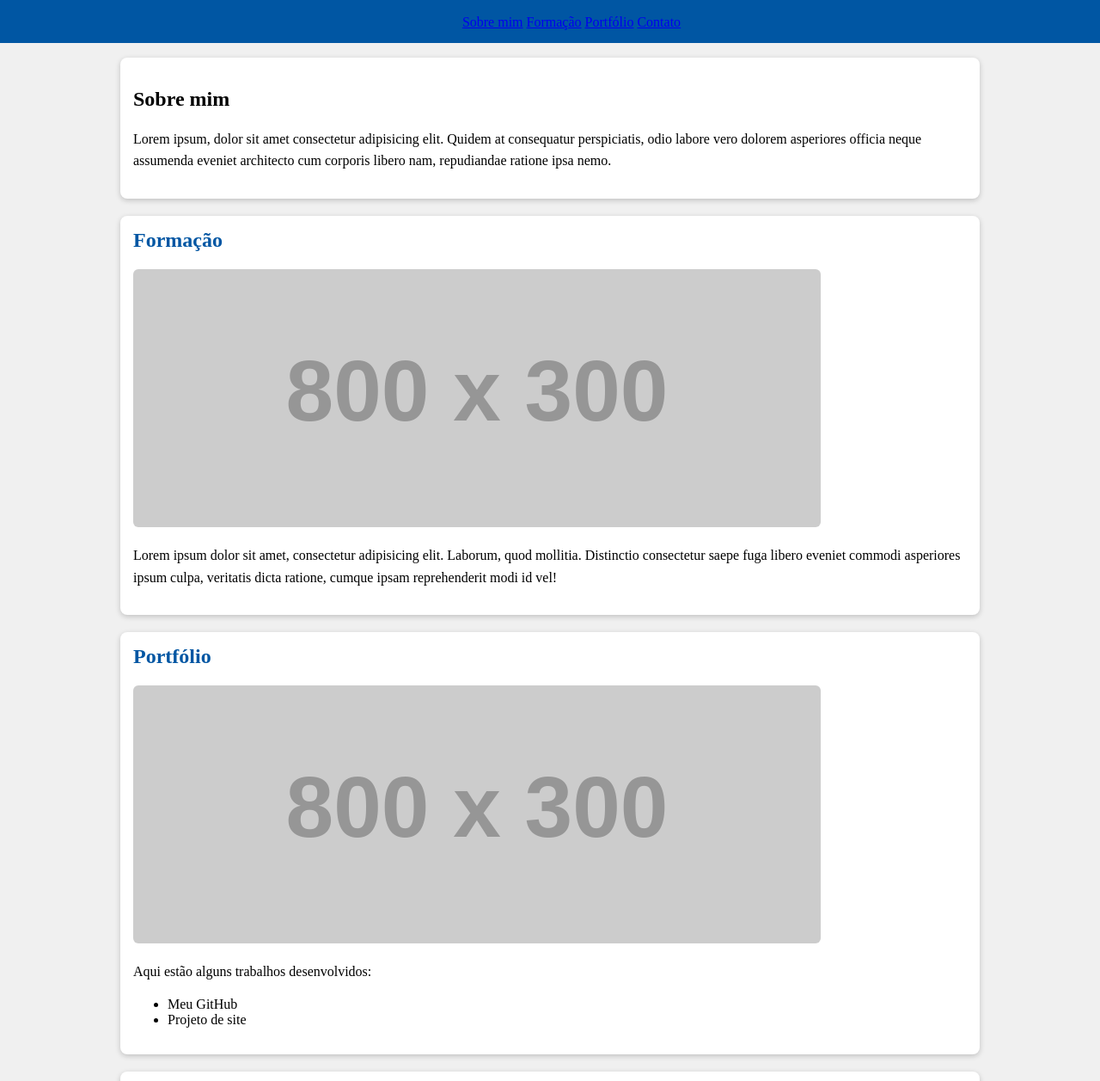
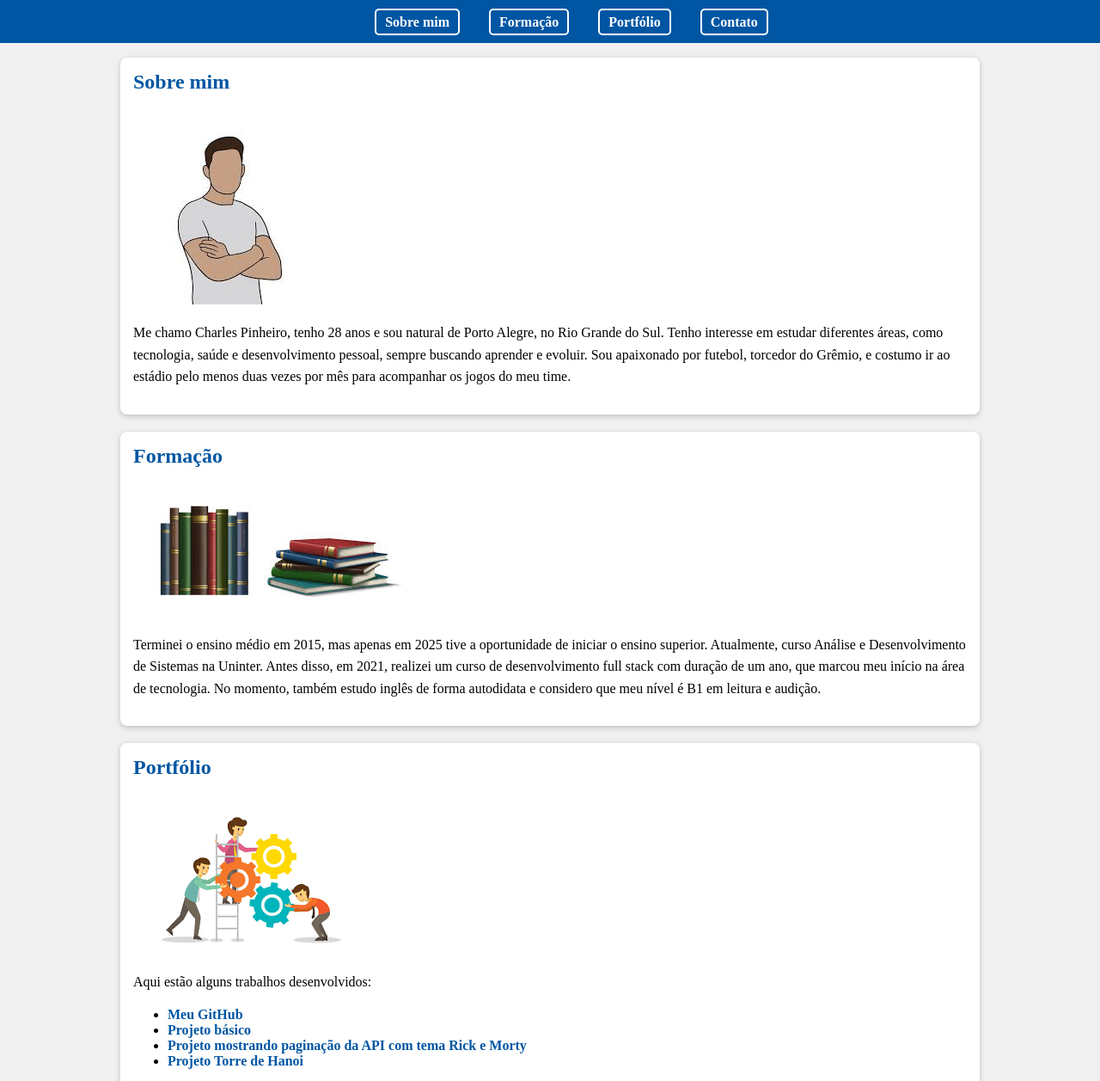
Before and after one commit to Charles-Pinheiro/portfolio-pessoal, a plain HTML site: page index.html in a window 1280 px wide. Shown: the part 63-1320 px from the top of the page at 86% size. Drawn offline with Linux system fonts and the light colour scheme; placeholder pictures from the web are drawn by us.

Commit message:
Feature: Finish Project.

```diff
--- a/index.html
+++ b/index.html
@@ -13,10 +13,11 @@
             Meu Portfólio Pessoal
         </h1>
         <div class="links">
-            <a href="#about">Sobre mim</a>
-            <a href="#education">Formação</a>
-            <a href="#portfolio">Portfólio</a>
-            <a href="#contact">Contato</a>
+            <!-- LINKS PARA NAVEGAR ENTRE AS SEÇÕES DO SITE -->
+            <a class="header-link" href="#about">Sobre mim</a>
+            <a class="header-link" href="#education">Formação</a>
+            <a class="header-link" href="#portfolio">Portfólio</a>
+            <a class="header-link" href="#contact">Contato</a>
         </div>
     </header>
 
@@ -24,36 +25,61 @@
     <main>
         <!-- SOBRE -->
         <section id="about">
-            <h1>Sobre mim</h1>
+            <h2>Sobre mim</h2>
+            <img src="images/me.jpeg" alt="about">
             <p>
-                Lorem ipsum, dolor sit amet consectetur adipisicing elit. Quidem at consequatur perspiciatis, odio labore vero dolorem asperiores officia neque assumenda eveniet architecto cum corporis libero nam, repudiandae ratione ipsa nemo.
+                Me chamo Charles Pinheiro, tenho 28 anos e sou natural de Porto Alegre, no Rio Grande do Sul.
+                Tenho interesse em estudar diferentes áreas, como tecnologia, saúde e desenvolvimento pessoal, sempre buscando aprender e evoluir.
+                Sou apaixonado por futebol, torcedor do Grêmio, e costumo ir ao estádio pelo menos duas vezes por mês para acompanhar os jogos do meu time.
             </p>
         </section>
 
         <!-- FORMAÇÃO -->
         <section id="education">
             <h2>Formação</h2>
-            <img src="https://via.placeholder.com/800x300" alt="Estudos">
+            <img src="images/books.jpeg" alt="education">
             <p>
-                Lorem ipsum dolor sit amet, consectetur adipisicing elit. Laborum, quod mollitia. Distinctio consectetur saepe fuga libero eveniet commodi asperiores ipsum culpa, veritatis dicta ratione, cumque ipsam reprehenderit modi id vel!
+                Terminei o ensino médio em 2015, mas apenas em 2025 tive a oportunidade de iniciar o ensino superior.
+                Atualmente, curso Análise e Desenvolvimento de Sistemas na Uninter.
+                Antes disso, em 2021, realizei um curso de desenvolvimento full stack com duração de um ano, que marcou meu início na área de tecnologia.
+                No momento, também estudo inglês de forma autodidata e considero que meu nível é B1 em leitura e audição.
             </p>
         </section>
 
         <!-- PORTFÓLIO -->
         <section id="portfolio">
             <h2>Portfólio</h2>
-            <img src="https://via.placeholder.com/800x300" alt="Projetos">
+            <img src="images/projects.png" alt="projects">
             <p>Aqui estão alguns trabalhos desenvolvidos:</p>
+            <!-- LISTA COM LINKS EXTERNOS PARA MEUS PROJETOS -->
             <ul>
-                <li><a>Meu GitHub</a></li>
-                <li><a">Projeto de site</a></li>
+                <li>
+                    <a class="project-link" href="https://github.com/Charles-Pinheiro" target="blank">
+                        Meu GitHub
+                    </a>
+                </li>
+                <li>
+                    <a class="project-link" href="https://charles-pinheiro.github.io/sobre-mim/" target="blank">
+                        Projeto básico
+                    </a>
+                </li>
+                <li>
+                    <a class="project-link" href="https://rick-morty-paginator.vercel.app/" target="blank">
+                        Projeto mostrando paginação da API com tema Rick e Morty
+                    </a>
+                </li>
+                <li>
+                    <a class="project-link" href="https://charles-pinheiro.github.io/hanoi-tower/" target="blank">
+                        Projeto Torre de Hanoi
+                    </a>
+                </li>
             </ul>
         </section>
 
         <!-- CONTATO -->
         <section id="contact">
             <h2>Contato</h2>
-            <img src="" alt="Contato">
+            <img src="images/contact.png" alt="contact">
             <form>
                 <input type="text" placeholder="Seu nome" required>
                 <input type="email" placeholder="Seu e-mail" required>
--- a/styles.css
+++ b/styles.css
@@ -1,6 +1,5 @@
 body {
-    /* Resetando margens */
-    margin: 0;
+    margin: 0; /* Resetando margens */
     background-color: #f0f0f0;
 }
 
@@ -9,12 +8,12 @@ header {
     background: #0056a3;
     color: #fff;
     padding: 15px 25px;
-    position: fixed;
+    position: fixed; /* Para deixar o menu sempre fixo e aparecendo na página */
     top: 0;
     width: 100%;
-    z-index: 1000;
+    z-index: 1000; /* Para o menu se sobrepor aos conteúdos que vão sendo rolados para cima */
     display: flex;
-    flex-direction: column;
+    flex-direction: column; /* Para deixar o display do menu em formato de coluna, ficando o 'h1' em cima e os 'a' embaixo */
     align-items: center;
 }
 
@@ -26,8 +25,9 @@ header {
     font-size: 40px;
 }
 
+/* LINKS DO MENU */
 .header-link {
-    text-decoration: none;
+    text-decoration: none; /* Remove o estilo padrão da tag 'a' */
     color: #fff;
     margin: 0 15px;
     font-weight: bold;
@@ -37,6 +37,7 @@ header {
     transition: 0.6s;
 }
 
+/* Estilo aplicado quando o cursor estiver em cima das tags 'a' do menu */
 .header-link:hover {
     background: #fff;
     color: #0056a3;
@@ -75,6 +76,18 @@ section p {
     line-height: 1.6;
 }
 
+.project-link {
+    text-decoration: none;
+    color: #0056a3;
+    font-weight: bold;
+    transition: 0.6s;
+}
+
+.project-link:hover {
+    background: #0056a3;
+    color: #fff;
+}
+
 /* FORMULÁRIO */
 form {
     display: flex;
```
